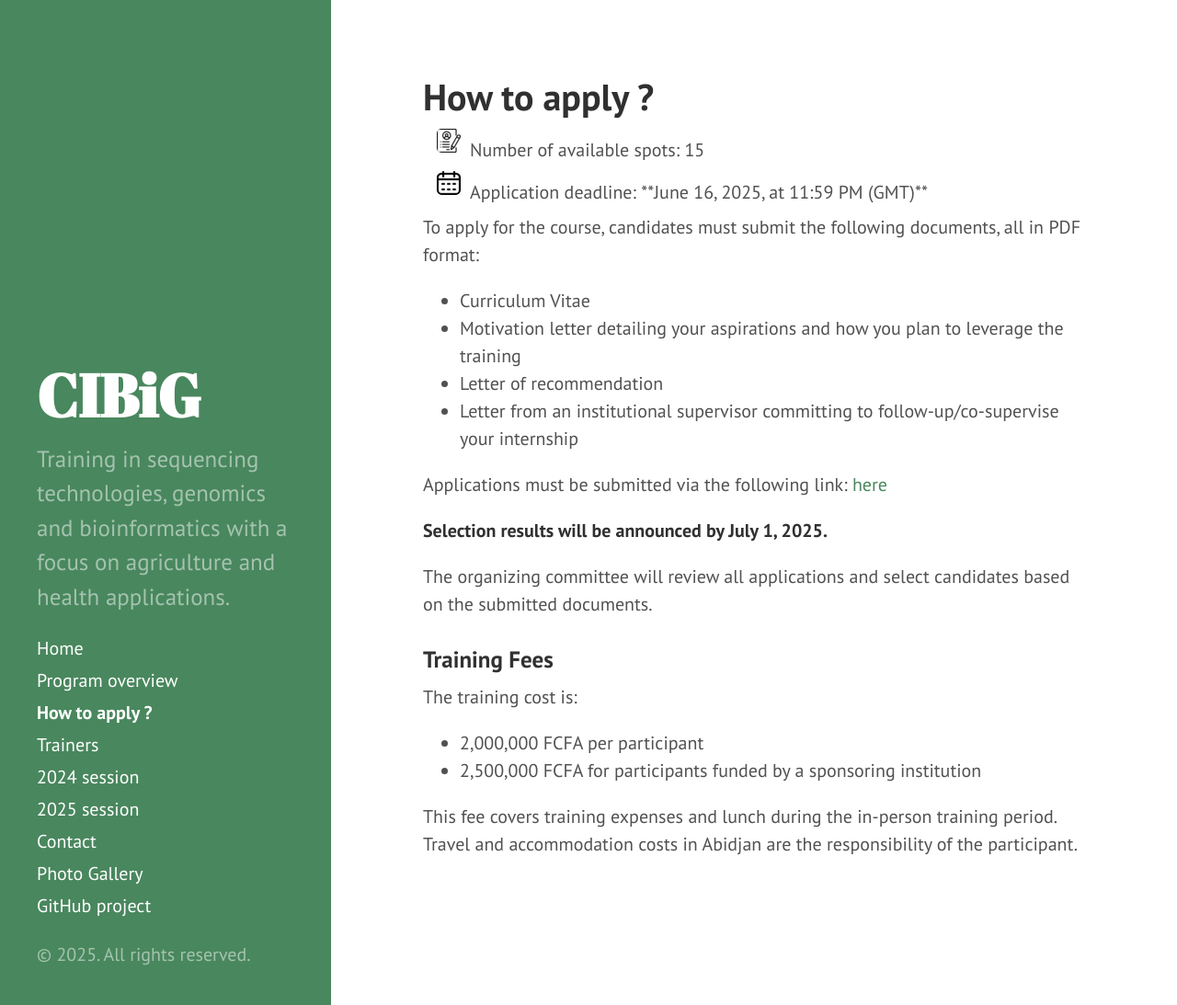
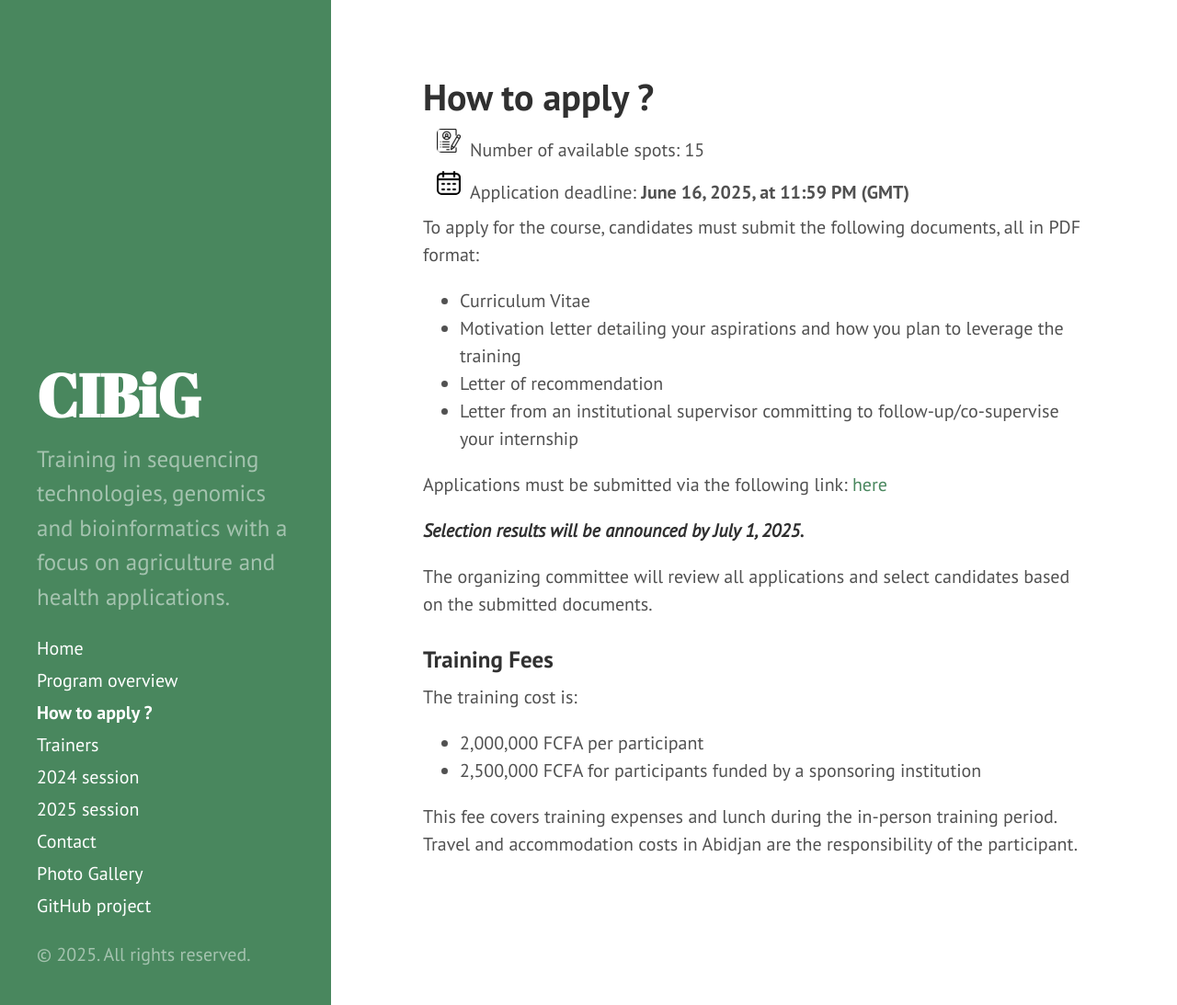
Before and after one commit to wave-centre/cibig, a Jekyll site: the page built from docs/02-apply.md, in a window 1280 px wide and 1093 px high. Shown: the whole window at 92% size. Built offline with Jekyll 4.4.1, drawn with Linux system fonts in a browser that asks for light colours.

```diff
--- a/docs/02-apply.md
+++ b/docs/02-apply.md
@@ -17,7 +17,7 @@ Number of available spots: 15
 <img src="/cibig/assets/img/icon_calendar-5.png">
 </div>
 <div>
-Application deadline: **June 16, 2025, at 11:59 PM (GMT)**
+Application deadline: <b>June 16, 2025, at 11:59 PM (GMT)</b>
 </div>
 </div>
 
@@ -30,7 +30,7 @@ To apply for the course, candidates must submit the following documents, all in
 
 Applications must be submitted via the following link: [here](https://forms.gle/yT49tcERiHjhqUEp8)
 
-**Selection results will be announced by July 1, 2025.**
+_**Selection results will be announced by July 1, 2025.**_
 
 The organizing committee will review all applications and select candidates based on the submitted documents.
 
```
